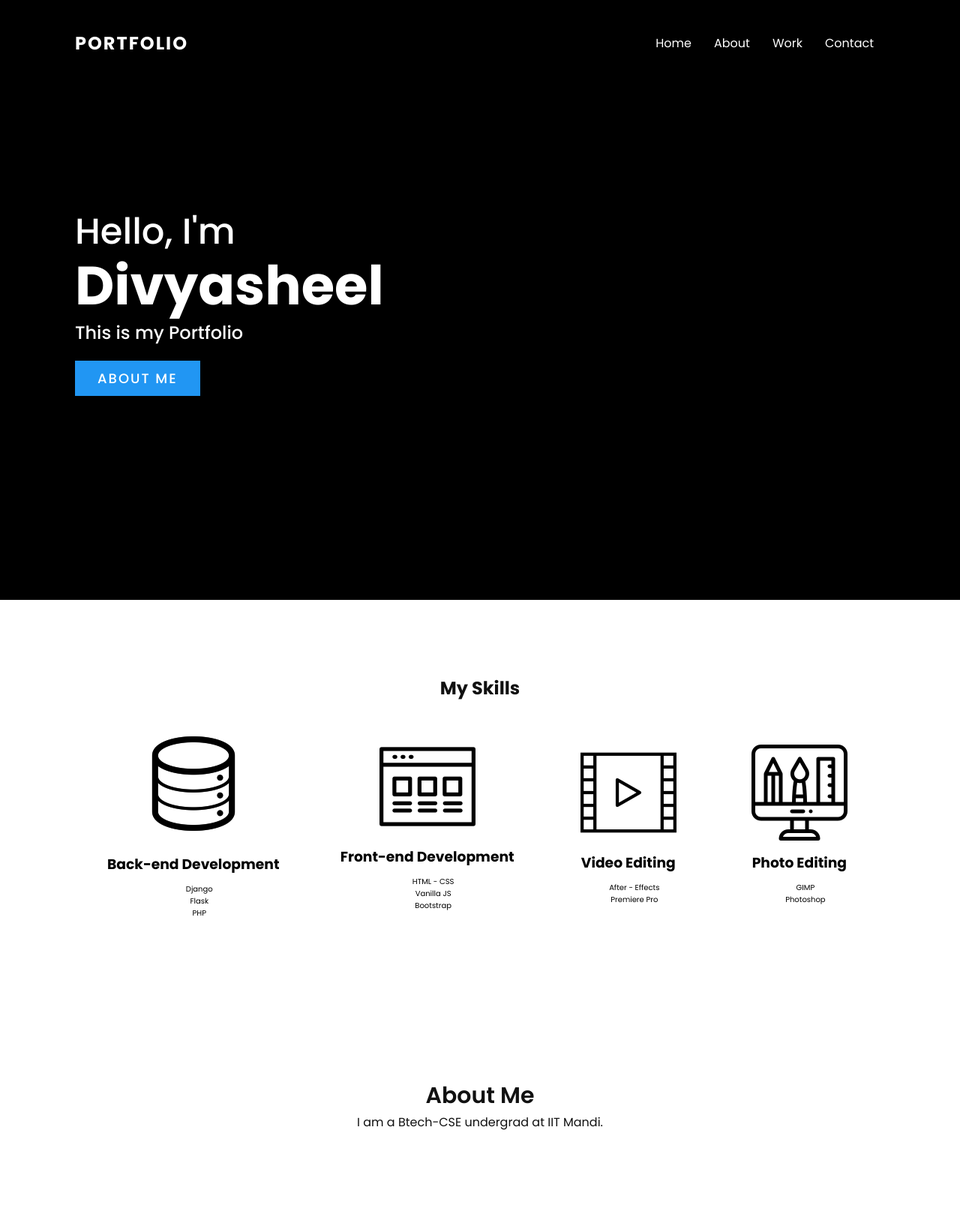
After one commit to divyashk/Portfolio, a Python web app: template templates/index.html in a window 1280 px wide. The commit adds this page. Shown: the whole page at 75% size. Run offline with Jinja, Linux system fonts and the light colour scheme; the template is opened without the code that fills it, so the values that code supplies are empty.

Commit message:
added skills

```diff
--- a/style.css
+++ b/static/style.css
@@ -107,7 +107,69 @@ header ul li a {
 
 }
 
-
 header.sticky ul li a{
     color:black;
 }
+
+.heading {
+    width: 100%;
+    text-align: center;
+    margin-bottom: 30px;
+    color: #111;
+}
+.heading h2{
+    font-weight: 600;
+    font-size: 30px;
+}
+.content{
+    display: flex;
+    align-items: center;
+    justify-content: space-around;
+
+}
+.servicesBx{
+    text-align: center;
+    padding: 5px;
+    margin: 5px;
+
+}
+.servicesBx image{
+    max-width: 100%;
+    max-height: 100%;
+    object-fit: contain;
+    display: block;
+}
+.servicesBx ul{
+    font-size: 10px;
+    padding: 3px;
+    margin-left: 16px;
+    list-style: none;
+
+}
+.servicesBx h3{
+    display: inline-block;
+    padding:4px;
+    margin: 4px;
+}
+/*
+.content{
+    display: flex;
+    justify-content: space-between;
+}
+.contentBx{
+    padding-right: 30px;
+}
+
+.contentBx h3{
+    font-size: 24px;
+    margin-bottom: 10px;
+
+}
+.w50{
+    min-width: 50%;
+
+}
+image{
+    max-width: 100%;
+
+} */
--- /dev/null
+++ b/templates/index.html
@@ -0,0 +1,101 @@
+<!DOCTYPE html>
+<html lang="en">
+<head>
+    <meta charset="UTF-8">
+    <meta name="viewport" content="width=device-width, initial-scale=1.0">
+    <link rel="stylesheet" href="../static/style.css">
+    <title>Portfolio</title>
+</head>
+<body>
+    <header>
+        <a href="#" class='logo'>Portfolio</a>
+        <div class='toggle'>
+        </div>
+        <ul>
+            <li><a href="#">Home</a></li>
+            <li><a href="#">About</a></li>
+            <li><a href="#">Work</a></li>
+            <li><a href="#">Contact</a></li>
+        </ul>
+    </header>
+    <section class='banner'>
+        <div class='textBx'>
+            <h2>Hello, I'm <br><span>Divyasheel</span></h2>
+            <h3>This is my Portfolio</h3>
+            <a href="#" class='btn'>About Me</a>
+
+        </div>
+    </section>
+
+    <section class='services'>
+        <div class='heading'>
+            <h1>My Skills</h1>
+        </div>
+
+        <div class='content'>
+            <div class='servicesBx'>
+                <img src="../static/backend.png">
+                <h3>
+                    Back-end Development
+                </h3>
+                <ul>
+                    <li>Django</li>
+                    <li>Flask</li>
+                    <li>PHP</li>
+                </ul>
+            </div>
+            <div class='servicesBx'>
+                <img src="../static/frontend.png">
+                <h3>
+                    Front-end Development
+                </h3>
+                <ul>
+                    <li>HTML - CSS</li>
+                    <li>Vanilla JS</li>
+                    <li>Bootstrap</li>
+                </ul>
+            </div>
+            <div class='servicesBx'>
+                <img src="../static/video-editing.png">
+                <h3>
+                    Video Editing
+                </h3>
+                <ul>
+                    <li>After - Effects</li>
+                    <li>Premiere Pro</li>
+                </ul>
+            </div>
+            <div class='servicesBx'>
+                <img src="../static/photoshop.png">
+                <h3>
+                    Photo Editing
+                </h3>
+                <ul>
+                    <li>GIMP</li>
+                    <li>Photoshop</li>
+                </ul>
+            </div>
+        </div>
+    </section>
+
+    <section class='about'>
+        <div class='heading'>
+            <h2>About Me</h2>
+            <p>
+                I am a Btech-CSE undergrad at IIT Mandi.
+            </p>
+        </div>
+
+
+    </section>
+
+
+
+    <script type='text/javascript'>
+        window.addEventListener('scroll',function(){
+            var header = document.querySelector('header');
+            header.classList.toggle('sticky', window.scrollY > 0);
+        });
+    </script>
+</body>
+</html>
```
Also changed, not shown: index.html (deleted, +0 -46 lines), static/backend.png (added), static/frontend.png (added), static/photoshop.png (added), static/video-editing.png (added).
